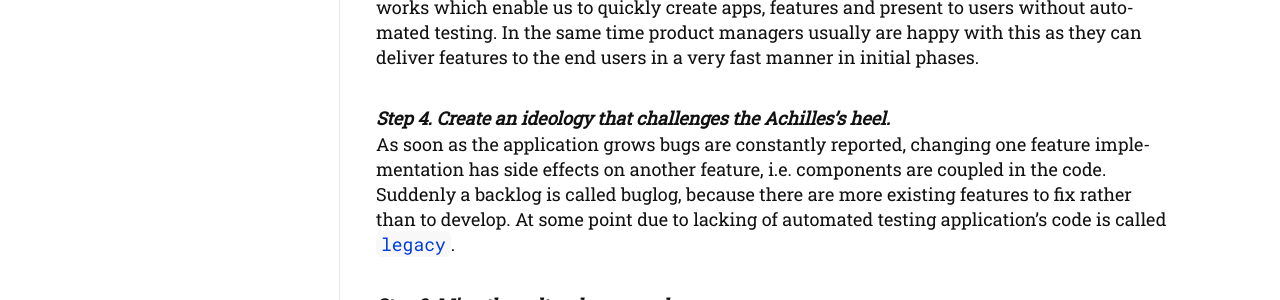
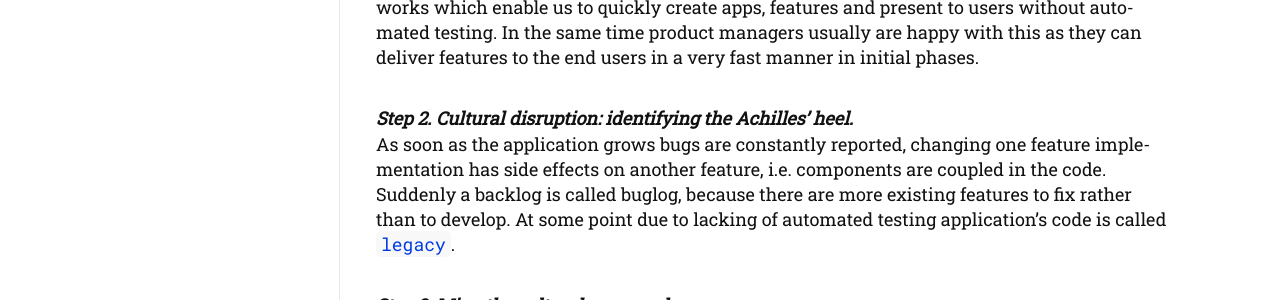
Before and after one commit to OhDavit/ohDavit.github.io, a Jekyll site: the page built from _posts/2020-11-01-culture-change.md, in a window 1280 px wide. Shown: the part 835-1135 px from the top of the page. Built offline with Jekyll 4.4.1, drawn with Linux system fonts in a browser that asks for light colours; nearby versions of some CDN libraries; some web fonts are replaced; comment, search, counter and statistics services are not loaded.

Commit message:
fixes text

```diff
--- a/_posts/2020-11-01-culture-change.md
+++ b/_posts/2020-11-01-culture-change.md
@@ -12,7 +12,7 @@ Below I am going to present a framework how to make automated testing as part of
 __*Step 1. The first step is to deconstruct existing approach/culture.*__
 Particularly, when engineers don't write tests usually they say we don't have time to write tests and we have QA team which will do testing for us! Indeed, at the beginning writing tests for the features can slow us down. And nowadays there are various opinionated frameworks which enable us to quickly create apps, features and present to users without automated testing. In the same time product managers usually are happy with this as they can deliver features to the end users in a very fast manner in initial phases.
 
-__*Step 4. Create an ideology that challenges the Achilles's heel.*__
+__*Step 2. Cultural disruption: identifying the Achilles' heel.*__
 As soon as the application grows bugs are constantly reported, changing one feature implementation has side effects on another feature, i.e. components are coupled in the code. Suddenly a backlog is called buglog, because there are more existing features to fix rather than to develop. At some point due to lacking of automated testing application's code is called [`legacy`](https://softwareengineering.stackexchange.com/questions/94007/when-is-code-legacy/94011#94011).
 
 __*Step 3. Mine the cultural vanguard.*__
```
